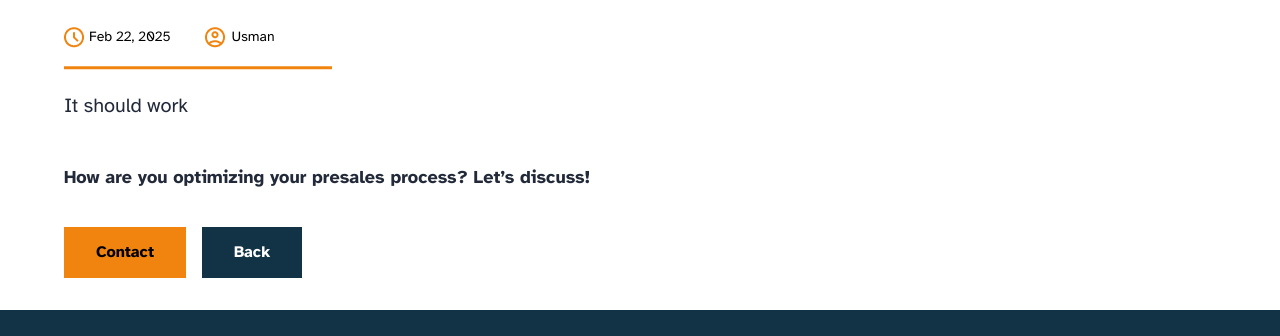
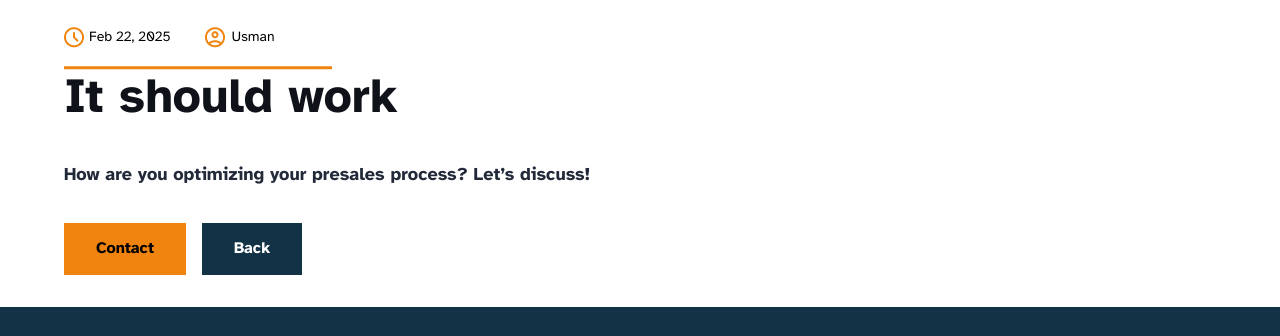
Before and after one commit to TOTALTECH-CONSULTING/TotalTech-Constuling-Website, an Astro site: page /blog/onelast in a window 1280 px wide. Shown: the part 698-1034 px from the top of the page. Built offline with nearby package versions, Linux system fonts and the light colour scheme; Astro itself is replaced by a stand-in of ours; some packages are replaced by stand-ins of ours.

Commit message:
changes blog

```diff
--- a/src/content/blog/OneLast.md
+++ b/src/content/blog/OneLast.md
@@ -5,4 +5,4 @@ heroImage: /public/blog-placeholder-4.jpg
 author: Usman
 abstract: Final Try 2.0
 ---
-It should work
+## It should work
```
